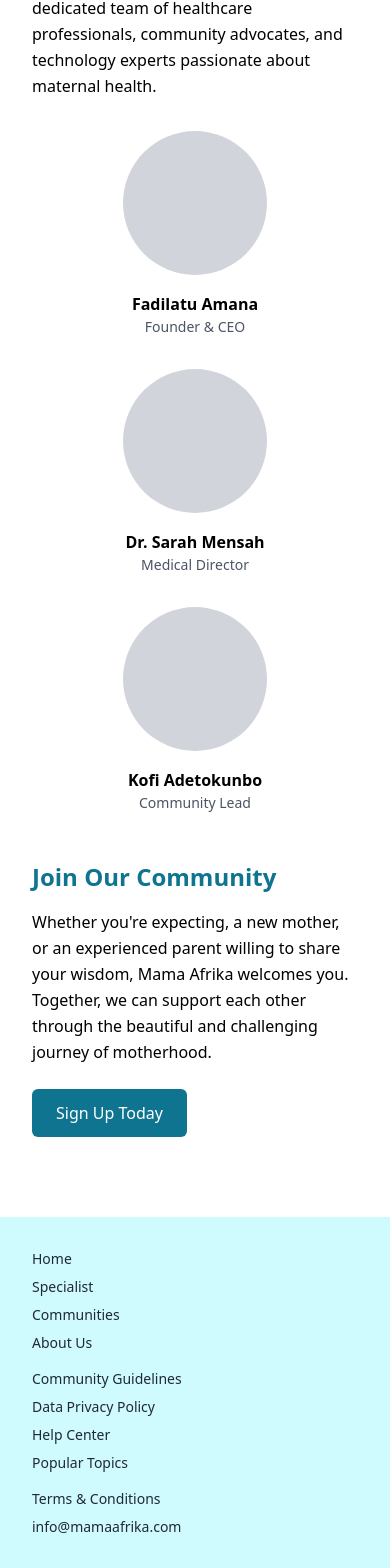
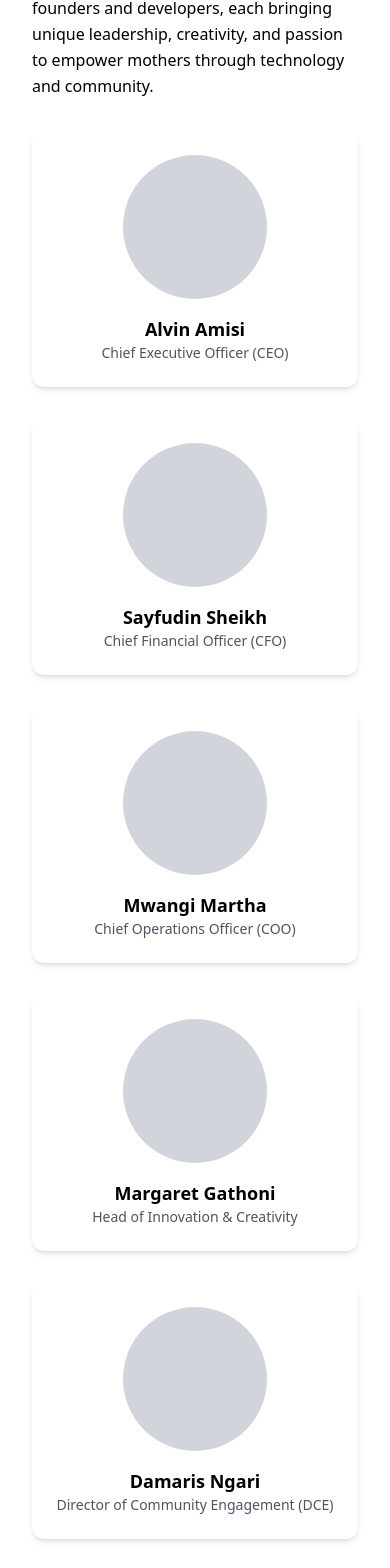
Before and after one commit to SirAlvinAmisi/Mama-Africa---Maternity-Companion-for-African-Mums, a React (Vite) app in the folder client/: page /about in a window 390 px wide. Shown: the part 1235-2803 px from the top of the page. Built offline with nearby package versions, Linux system fonts and the light colour scheme.

Commit message:
Update About page with founders' team section and responsive grid layout

```diff
--- a/client/src/pages/About.jsx
+++ b/client/src/pages/About.jsx
@@ -39,31 +39,54 @@ const About = () => {
       </section>
 
       {/* Our Team */}
+{/* Our Team */}
 <section className="mb-12">
   <h2 className="text-cyan-700 text-2xl font-semibold mb-4">Our Team</h2>
   <p>
-          Mama Afrika is brought to you by a dedicated team of healthcare professionals,
-          community advocates, and technology experts passionate about maternal health.
+    Mama Afrika is built by a visionary team of founders and developers, each bringing unique leadership, creativity, and passion to empower mothers through technology and community.
   </p>
 
-        <div className="flex flex-wrap justify-center gap-8 mt-8">
-          {/* Team member placeholders */}
-          <div className="w-48 text-center">
+  <div className="grid grid-cols-1 sm:grid-cols-2 md:grid-cols-3 gap-8 mt-8">
+    {/* Alvin Amisi */}
+    <div className="text-center rounded-xl shadow-md p-6 hover:shadow-xl hover:bg-cyan-50 transition">
       <div className="w-36 h-36 rounded-full bg-gray-300 mx-auto mb-4"></div>
-            <h3 className="font-semibold">Fadilatu Amana</h3>
-            <p className="text-sm text-gray-600">Founder & CEO</p>
+      <h3 className="font-semibold text-lg">Alvin Amisi</h3>
+      <p className="text-sm text-gray-600">Chief Executive Officer (CEO)</p>
     </div>
 
-          <div className="w-48 text-center">
+    {/* Sayfudin Sheikh */}
+    <div className="text-center rounded-xl shadow-md p-6 hover:shadow-xl hover:bg-cyan-50 transition">
       <div className="w-36 h-36 rounded-full bg-gray-300 mx-auto mb-4"></div>
-            <h3 className="font-semibold">Dr. Sarah Mensah</h3>
-            <p className="text-sm text-gray-600">Medical Director</p>
+      <h3 className="font-semibold text-lg">Sayfudin Sheikh</h3>
+      <p className="text-sm text-gray-600">Chief Financial Officer (CFO)</p>
     </div>
 
-          <div className="w-48 text-center">
+    {/* Mwangi Martha */}
+    <div className="text-center rounded-xl shadow-md p-6 hover:shadow-xl hover:bg-cyan-50 transition">
       <div className="w-36 h-36 rounded-full bg-gray-300 mx-auto mb-4"></div>
-            <h3 className="font-semibold">Kofi Adetokunbo</h3>
-            <p className="text-sm text-gray-600">Community Lead</p>
+      <h3 className="font-semibold text-lg">Mwangi Martha</h3>
+      <p className="text-sm text-gray-600">Chief Operations Officer (COO)</p>
+    </div>
+
+    {/* Margaret Gathoni */}
+    <div className="text-center rounded-xl shadow-md p-6 hover:shadow-xl hover:bg-cyan-50 transition">
+      <div className="w-36 h-36 rounded-full bg-gray-300 mx-auto mb-4"></div>
+      <h3 className="font-semibold text-lg">Margaret Gathoni</h3>
+      <p className="text-sm text-gray-600">Head of Innovation & Creativity</p>
+    </div>
+
+    {/* Damaris Ngari */}
+    <div className="text-center rounded-xl shadow-md p-6 hover:shadow-xl hover:bg-cyan-50 transition">
+      <div className="w-36 h-36 rounded-full bg-gray-300 mx-auto mb-4"></div>
+      <h3 className="font-semibold text-lg">Damaris Ngari</h3>
+      <p className="text-sm text-gray-600">Director of Community Engagement (DCE)</p>
+    </div>
+
+    {/* Dennis Kipsang */}
+    <div className="text-center rounded-xl shadow-md p-6 hover:shadow-xl hover:bg-cyan-50 transition">
+      <div className="w-36 h-36 rounded-full bg-gray-300 mx-auto mb-4"></div>
+      <h3 className="font-semibold text-lg">Dennis Kipsang</h3>
+      <p className="text-sm text-gray-600">Chief Technology Officer (CTO)</p>
     </div>
   </div>
 </section>
```
Lines whose indentation alone changed are shown as unchanged.
